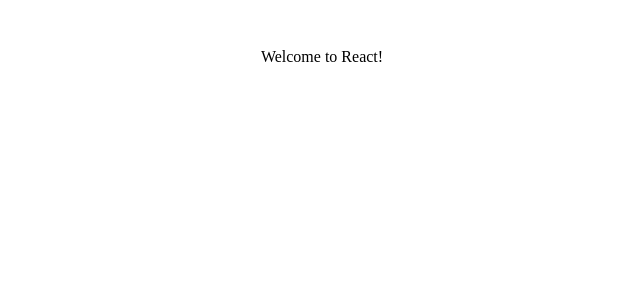
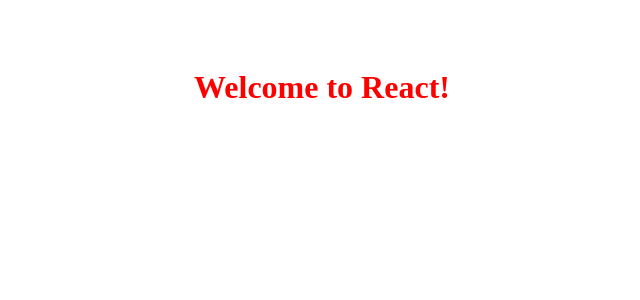
Before and after one commit to naaataliaazevedo/react-app, a React (Create React App) app in the folder my-app/: page / in a window 1280 px wide. Shown: the top 300 px of the page, without its empty margins (318-958 px from the left). Built offline with nearby package versions, Linux system fonts and the light colour scheme.

Commit message:
fixed some things in react

```diff
--- a/my-app/src/index.js
+++ b/my-app/src/index.js
@@ -6,6 +6,7 @@
     app: {
         paddingTop: 40,
         textAlign: 'center',
+        color: 'red',
     },
 }
 
@@ -13,7 +14,7 @@
     render() {
         return (
             <div style={styles.app}>
-                Welcome to React!
+                <h1>Welcome to React!</h1>
             </div>
         )
     }
```
